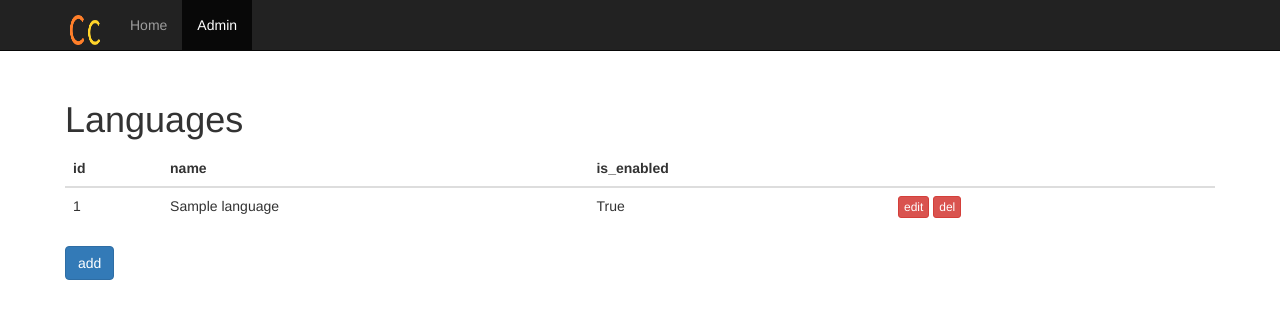
After one commit to unoacm/code_court, a Flask app: page /admin/languages/ in a window 1280 px wide. The commit adds this page. Shown: the top 319 px of the page. Run offline with Flask 2, Linux system fonts and the light colour scheme; tables that the repository leaves empty hold one stand-in row (values such as "Sample post"); some libraries are stand-ins or nearby versions.

Commit message:
added basic language crud (#20)
added basic language crud

```diff
--- a/code_court/courthouse/templates/admin_index.html
+++ b/code_court/courthouse/templates/admin_index.html
@@ -2,6 +2,6 @@
 {% block content %}
 <h1>Admin</h2>
 <ul>
-    <li><a href="{{ url_for("admin.users") }}">users</a>
+    <li><a href="{{ url_for("languages.languages_view") }}">languages</a>
 </ul>
 {% endblock %}
--- /dev/null
+++ b/code_court/courthouse/templates/language/view.html
@@ -0,0 +1,29 @@
+{% extends "base.html" %}
+{% block content %}
+<h1>Languages</h2>
+<table class="table">
+    <thead>
+        <tr>
+            <th>id</th>
+            <th>name</th>
+            <th>is_enabled</th>
+            <th></th>
+            <th></th>
+        </tr>
+    </thead>
+    <tbody>
+        {% for language in languages %}
+        <tr>
+            <td>{{ language.id }}</td>
+            <td>{{ language.name }}</td>
+            <td>{{ language.is_enabled }}</td>
+            <td>
+                <a href="{{ url_for('languages.languages_add', lang_id=language.id) }}" class="btn btn-danger btn-xs">edit</a>
+                <a href="{{ url_for('languages.languages_del', lang_id=language.id) }}" class="btn btn-danger btn-xs">del</a>
+            </td>
+        </tr>
+        {% endfor %}
+    </tbody>
+</table>
+<a href="{{ url_for('languages.languages_add') }}" class="btn btn-primary">add</a>
+{% endblock %}
--- /dev/null
+++ b/code_court/courthouse/views/admin/languages.py
@@ -0,0 +1,191 @@
+import json
+import re
+import sqlalchemy
+
+from flask import (
+    abort,
+    Blueprint,
+    current_app,
+    render_template,
+    redirect,
+    request,
+    url_for,
+)
+
+languages = Blueprint('languages', __name__,
+                  template_folder='templates/language')
+
+class ModelMissingException(Exception):
+    pass
+
+@languages.route("/", methods=["GET"])
+def languages_view():
+    """
+    The language view page
+
+    Returns:
+        a rendered language view template
+    """
+    model = get_model()
+
+    languages = model.Language.query.all()
+
+    return render_template("language/view.html", languages=languages)
+
+@languages.route("/add/", methods=["GET", "POST"], defaults={'lang_id': None})
+@languages.route("/edit/<int:lang_id>/", methods=["GET"])
+def languages_add(lang_id):
+    """
+    Displays the language adding and updating page and accepts form submits from those pages.
+
+    Params:
+        lang_id (int): the lang to edit, if this is None a new lang will be made
+
+    Returns:
+        a rendered add/edit template or a redirect to the language view page
+    """
+    model = get_model()
+    if request.method == "GET": # display add form
+        return display_lang_add_form(lang_id)
+    elif request.method == "POST": # process added/edited lang
+        return add_lang()
+    else:
+        current_app.logger.info("invalid lang add request method: %s", request.method)
+        abort(400)
+
+
+@languages.route("/del/<lang_id>/", methods=["GET"])
+def languages_del(lang_id):
+    """
+    Deletes a language
+
+    Params:
+        lang_id (int): the language to delete
+
+    Returns:
+        a redirect to the language view page
+    """
+    model = get_model()
+
+
+    langs = model.Language.query.filter_by(id=lang_id).all()
+    if len(langs) == 0:
+        current_app.logger.info("Can't delete lang %s, doesn't exist", lang_id)
+        abort(400)
+
+    model.db.session.delete(langs[0])
+    model.db.session.commit()
+
+    return redirect(url_for("languages.languages_view"))
+
+
+def add_lang():
+    """
+    Adds or edits a language
+
+    Note:
+        must be called from within a request context
+
+    Returns:
+        a redirect to the language view page
+    """
+    model = get_model()
+
+    name = request.form.get("name")
+    is_enabled = request.form.get("is_enabled")
+
+    if name is None:
+        # TODO: give better feedback for failure
+        current_app.logger.info("Undefined name when trying to add language")
+        abort(400)
+
+    # convert is_enabled to a bool
+    if is_enabled == "on":
+        is_enabled_bool = True
+    elif is_enabled == "off" or is_enabled is None:
+        is_enabled_bool = False
+    else:
+        # TODO: give better feedback for failure
+        current_app.logger.info("Invalid language is_enabled: %s", is_enabled)
+        abort(400)
+
+    lang_id = request.form.get('lang_id')
+    if lang_id: # edit
+        lang = model.Language.query.filter_by(id=lang_id).one()
+        lang.name = name
+        lang.is_enabled = is_enabled_bool
+    else: # add
+        # check if is duplicate
+        if is_dup_lang_name(name):
+            # TODO: give better feedback for failure
+            current_app.logger.info("Tried to add a duplicate language: %s", name)
+            abort(400)
+
+        lang = model.Language(name, is_enabled_bool)
+        model.db.session.add(lang)
+
+    model.db.session.commit()
+
+    return redirect(url_for("languages.languages_view"))
+
+
+
+def display_lang_add_form(lang_id):
+    """
+    Displays the language add template
+
+    Params:
+        lang_id (int): lang_id
+
+    Returns:
+        a rendered language add/edit template
+    """
+    model = get_model()
+
+    if lang_id is None: # add
+        return render_template("language/add_edit.html", action_label="Add")
+    else: # edit
+        lang = model.Language.query.filter_by(id=lang_id).all()
+        if len(lang) == 0:
+            # TODO: give better feedback for failure
+            current_app.logger.info("Tried to edit non-existant lang, id:%s", lang_id)
+            abort(400)
+        return render_template("language/add_edit.html",
+                               action_label="Edit",
+                               lang_id=lang_id,
+                               name=lang[0].name,
+                               is_enabled=lang[0].is_enabled)
+
+
+def get_model():
+    """
+    Gets the model from the current app,
+
+    Note:
+        must be called from within a request context
+
+    Raises:
+        ModelMissingException: if the model is not accessible from the current_app
+
+    Returns:
+        the model module
+    """
+    model = current_app.config.get('model')
+    if model is None:
+        raise ModelMissingException()
+    return model
+
+
+def is_dup_lang_name(name):
+    """
+    Checks if a name is a duplicate of another lang
+
+    Params:
+        name (str): the lang name to test
+
+    Returns:
+        bool: True if the name is a duplicate, False otherwise
+    """
+    model = get_model()
+    dup_lang = model.Language.query.filter_by(name=name).all()
+    return len(dup_lang) > 0
--- a/code_court/courthouse/views/api.py
+++ b/code_court/courthouse/views/api.py
@@ -13,7 +13,7 @@ from flask import (
 )
 
 api = Blueprint('api', __name__,
-                        template_folder='templates')
+                template_folder='templates')
 
 @api.route("/", methods=["GET"])
 def index():
--- a/code_court/courthouse/views/main.py
+++ b/code_court/courthouse/views/main.py
@@ -2,7 +2,7 @@ from flask import Blueprint, render_template, send_from_directory
 from util import *
 
 main = Blueprint('main', __name__,
-                        template_folder='templates')
+                 template_folder='templates')
 
 @main.route('/')
 def index():
--- a/code_court/courthouse/web.py
+++ b/code_court/courthouse/web.py
@@ -11,13 +11,14 @@ from os import path
 
 from flask import Flask, render_template
 
-import models
+import model
 
-from models import db
+from model import db
 
-from views.admin import admin
+from views.main import main
 from views.api import api
-from views.main import main
+from views.admin.admin import admin
+from views.admin.languages import languages
 
 # turn down log level for werkzeug
 wlog = logging.getLogger('werkzeug')
@@ -39,13 +40,16 @@ def create_app():
 
     app.config['SQLALCHEMY_DATABASE_URI'] = "sqlite:////tmp/code_court.db"
     app.config['SQLALCHEMY_TRACK_MODIFICATIONS'] = False
+    app.config['model'] = model
 
     db.init_app(app)
 
     app.logger.setLevel(logging.INFO)
 
     app.register_blueprint(main, url_prefix='')
+    app.register_blueprint(api, url_prefix='/api')
     app.register_blueprint(admin, url_prefix='/admin')
+    app.register_blueprint(languages, url_prefix='/admin/languages')
 
     @app.context_processor
     def inject_user():
```
Also changed, not shown: code_court/courthouse/templates/language/add_edit.html (added, +27 -0 lines), code_court/courthouse/templates/users.html (deleted, +0 -18 lines), code_court/courthouse/test/language_test.py (added, +78 -0 lines), code_court/courthouse/test/model_test.py (+6 -6 lines), code_court/courthouse/views/admin.py (deleted, +0 -29 lines), code_court/courthouse/views/admin/admin.py (added, +19 -0 lines), code_court/courthouse/model.py (renamed from code_court/courthouse/models.py), code_court/courthouse/views/admin/__init__.py (added).
